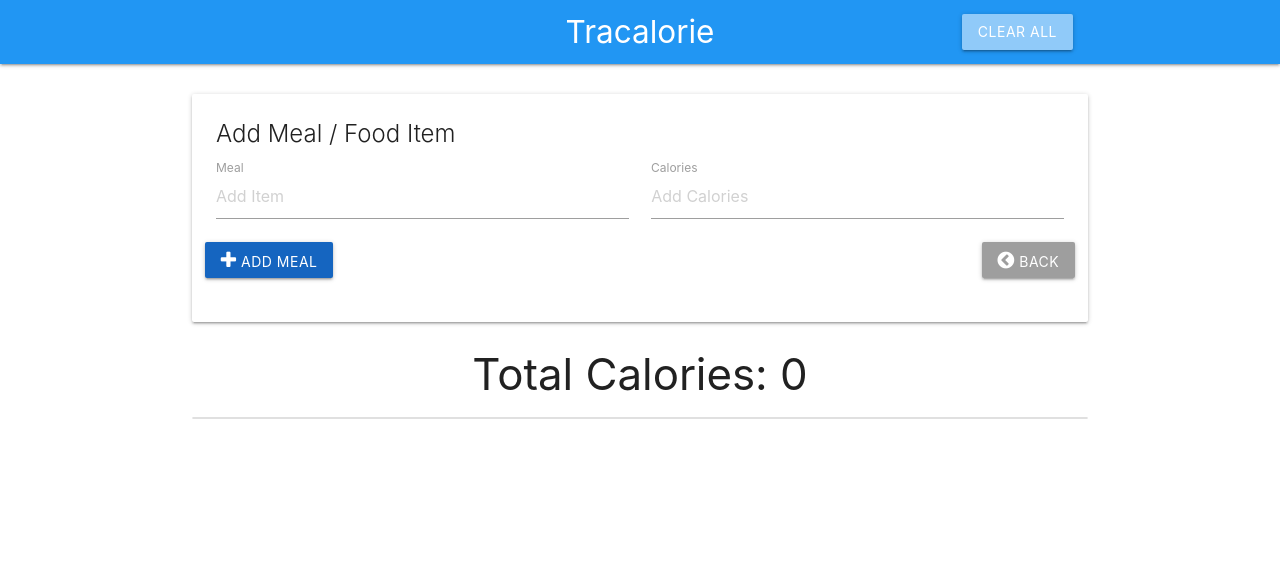
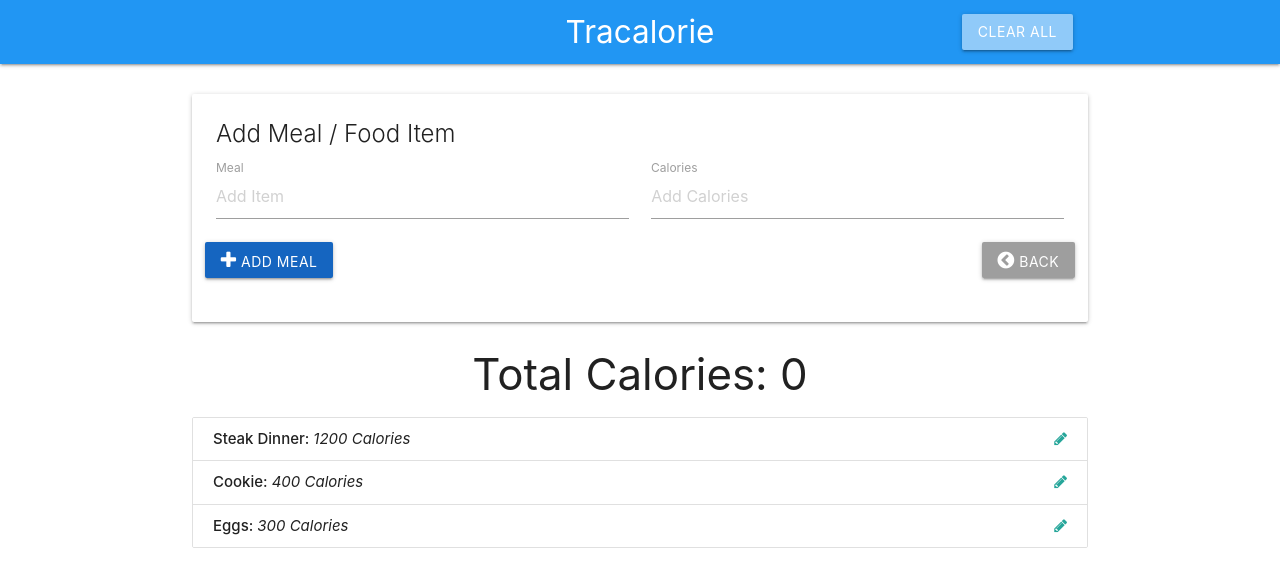
Before and after one commit to rtmtdrv/TracalorieProject, a plain HTML site: page index.html in a window 1280 px wide. Drawn offline with nearby package versions, Linux system fonts and the light colour scheme.

Commit message:
get & populate items

```diff
--- a/app.js
+++ b/app.js
@@ -1,4 +1,6 @@
 // Storage Controller
+
+
 
 // Item Controller
 const ItemCtrl = (function() {
@@ -20,17 +22,45 @@ const ItemCtrl = (function() {
     totalCalories: 0
   }
 
+  // Public methods
   return {
+    getItems: function(){
+      return data.items;
+    },
     logData: function(){
       return data;
     }
   }
 })();
 
+
+
 // UI Controller
 const UICtrl = (function() {
+  const UISelectors = {
+    itemList: '#item-list'
+  }
+
+  // Public methods
+  return {
+    populateItemList: function(items){
+      let html = '';
+
+      items.forEach(function(item){
+        html += `<li class="collection-item" id="item-${item.id}">
+        <strong>${item.name}: </strong> <em>${item.calories} Calories</em>
+        <a href="" class="secondary-content"><i class="edit-item fa fa-pencil"></i></a>
+      </li>`;
+      });
+
+      // Insert list items
+      document.querySelector(UISelectors.itemList).innerHTML = html;
+    }
+  }
 
 })();
+
+
 
 // App Controller
 const App = (function(ItemCtrl, UICtrl) {
@@ -38,7 +68,11 @@ const App = (function(ItemCtrl, UICtrl) {
   // Public methods
   return {
     init: function(){
-      console.log('Initializing App..');
+      // Fetch items from data structure
+      const items = ItemCtrl.getItems();
+
+      // Populate list with items
+      UICtrl.populateItemList(items);
     }
   }
 })(ItemCtrl, UICtrl);
```
Also changed, not shown: index.html (+3 -3 lines).
